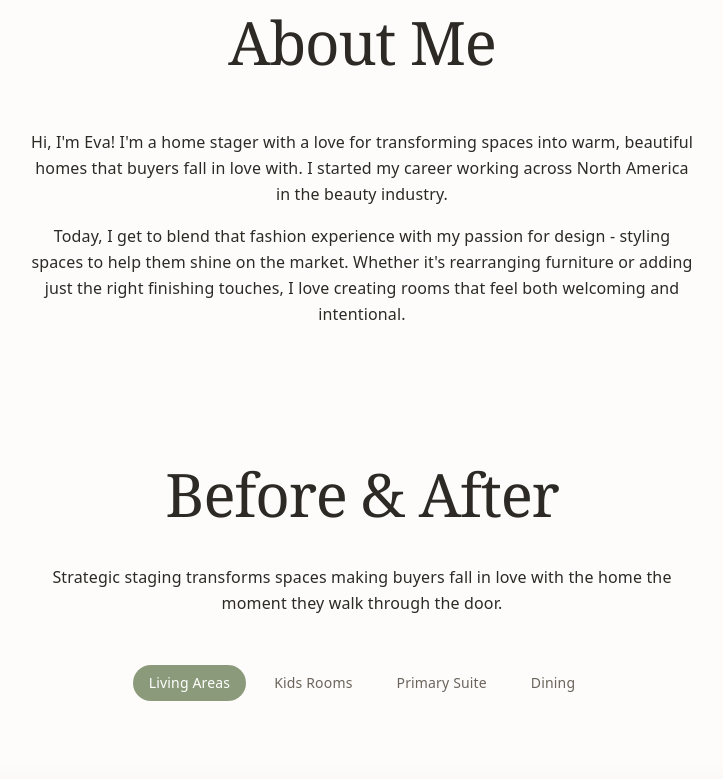
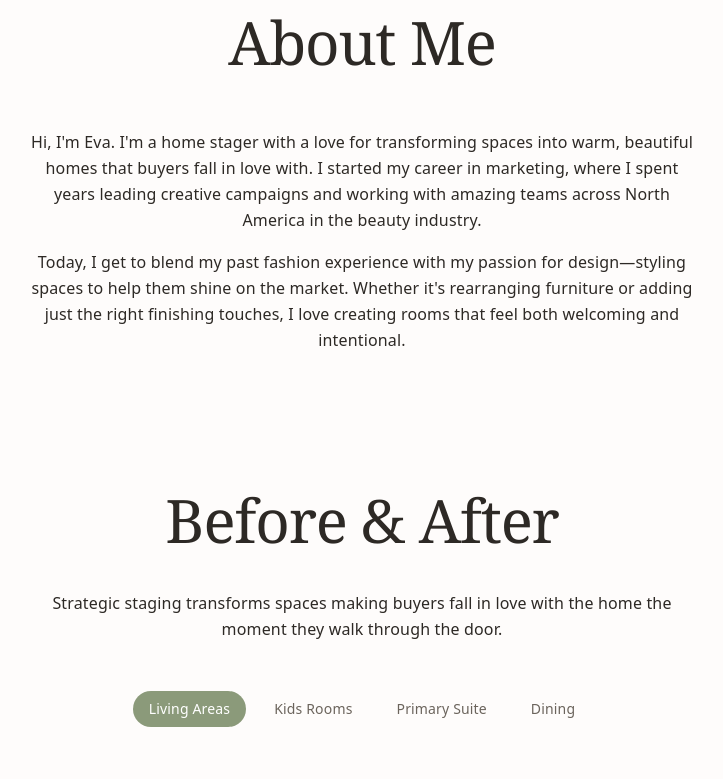
Before and after one commit to aaronloh16/eva-fournier-portfolio, a Next.js app: page / in a window 1280 px wide. Shown: the part 860-1639 px from the top of the page, without its empty margins (278-1001 px from the left). Built offline with nearby package versions, Linux system fonts and the light colour scheme; a web font is replaced by a local one.

Commit message:
update about me

```diff
--- a/src/app/page.tsx
+++ b/src/app/page.tsx
@@ -327,12 +327,15 @@ export default function Home() {
 					</h3>
 					<div className="text-secondary leading-relaxed text-center max-w-2xl mx-auto">
 						<p className="mb-4">
-							Hi, I&apos;m Eva! I&apos;m a home stager with a love for
+							Hi, I&apos;m Eva. I&apos;m a home stager with a love for
 							transforming spaces into warm, beautiful homes that buyers fall in
-							love with. I started my career working across North America in the beauty industry.
+							love with. I started my career in marketing, where I spent years
+							leading creative campaigns and working with amazing teams across
+							North America in the beauty industry.
 						</p>
 						<p>
-							Today, I get to blend that fashion experience with my passion for design - styling spaces to help them shine on the market. Whether
+							Today, I get to blend my past fashion experience with my passion for
+							design—styling spaces to help them shine on the market. Whether
 							it&apos;s rearranging furniture or adding just the right finishing
 							touches, I love creating rooms that feel both welcoming and
 							intentional.
```
